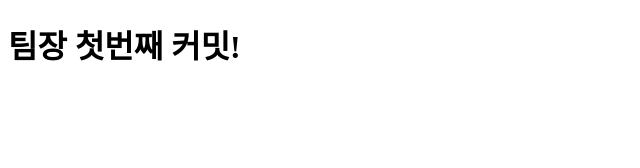
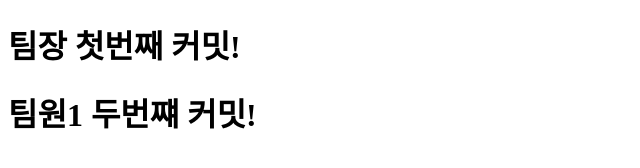
Before and after one commit to 2024-AISCHOOL-WEB1A/NS-test, a plain HTML site: page Git01/ex01.html in a window 1280 px wide. Shown: the whole page, without its empty margins (0-640 px from the left). Drawn offline with Linux system fonts and the light colour scheme.

Commit message:
팀원1 두번째

```diff
--- a/Git01/ex01.html
+++ b/Git01/ex01.html
@@ -7,5 +7,6 @@
 </head>
 <body>
     <h1>팀장 첫번째 커밋!</h1>
+    <h1>팀원1 두번쨰 커밋!</h1>
 </body>
 </html>
```
